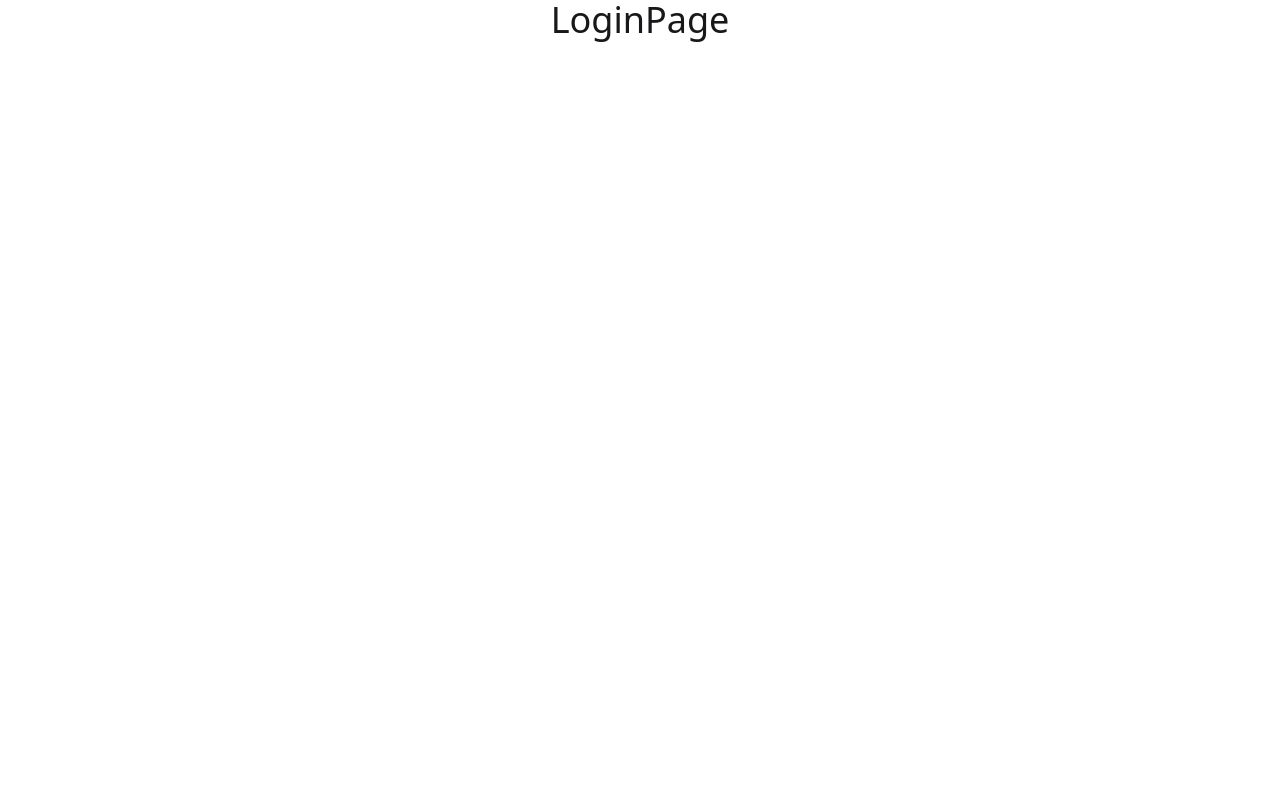
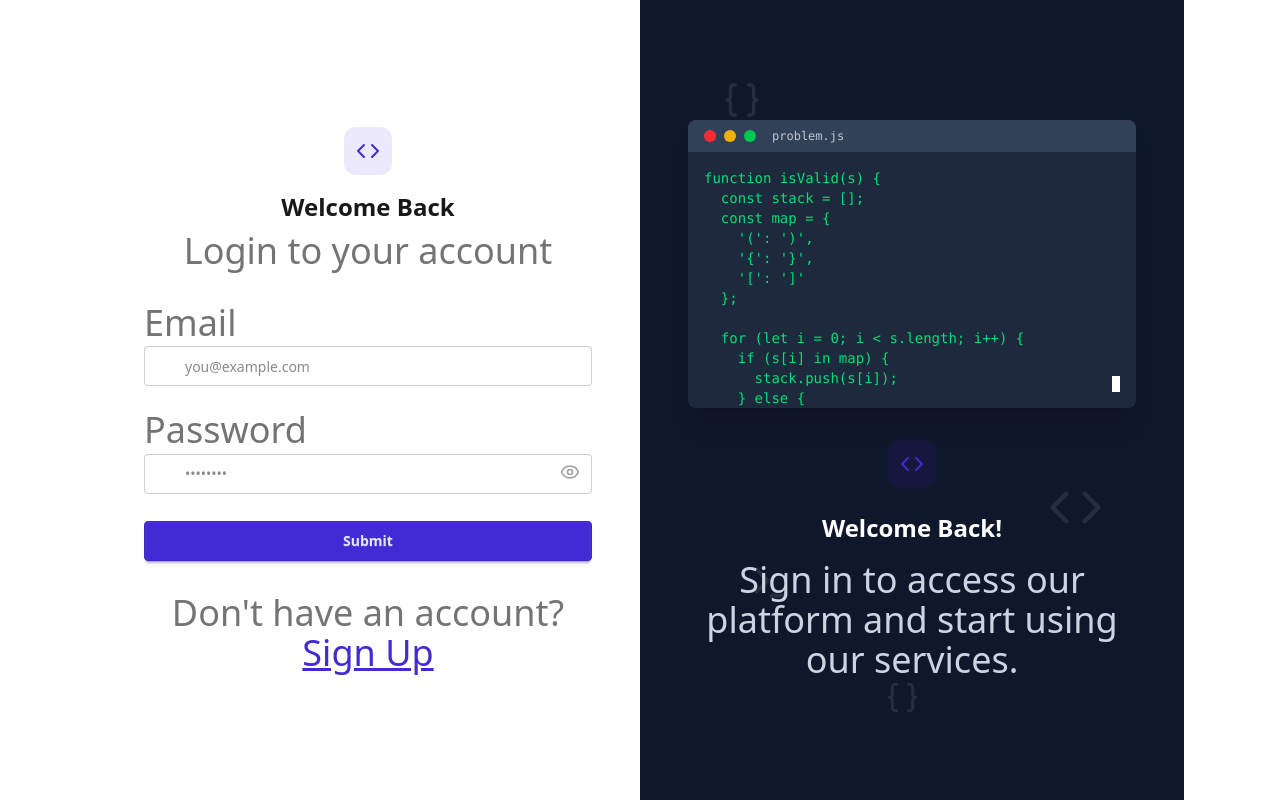
Before and after one commit to ADITYATHAKUR-21/Hardcode, a React (Vite) app in the folder Frontend/: page /login in a window 1280 px wide. Built offline with nearby package versions, Linux system fonts and the light colour scheme.

Commit message:
added temproary login page

```diff
--- a/Frontend/src/Adi.jsx
+++ /dev/null
@@ -1,9 +0,0 @@
-import React from 'react'
-
-const Adi = () => {
-  return (
-    <div>Aditya</div>
-  )
-}
-
-export default Adi
--- a/Frontend/src/components/AuthImagePattern.jsx
+++ b/Frontend/src/components/AuthImagePattern.jsx
@@ -1,9 +1,135 @@
 import React from 'react'
 
-const AuthImagePattern = ({title, subtitle}) => {
+
+import { Code, Terminal, FileCode, Braces } from "lucide-react"
+import { useEffect, useState } from "react"
+
+
+
+const CodeBackground = ({ title, subtitle }) => {
+  const [activeIndex, setActiveIndex] = useState(0)
+
+  // Code snippets to display in the background
+  const codeSnippets = [
+    `function twoSum(nums, target) {
+  const map = new Map();
+  for (let i = 0; i < nums.length; i++) {
+    const complement = target - nums[i];
+    if (map.has(complement)) {
+      return [map.get(complement), i];
+    }
+    map.set(nums[i], i);
+  }
+  return [];
+}`,
+    `class ListNode {
+  constructor(val = 0, next = null) {
+    this.val = val;
+    this.next = next;
+  }
+}
+
+function reverseList(head) {
+  let prev = null;
+  let current = head;
+  while (current) {
+    const next = current.next;
+    current.next = prev;
+    prev = current;
+    current = next;
+  }
+  return prev;
+}`,
+    `function isValid(s) {
+  const stack = [];
+  const map = {
+    '(': ')',
+    '{': '}',
+    '[': ']'
+  };
+
+  for (let i = 0; i < s.length; i++) {
+    if (s[i] in map) {
+      stack.push(s[i]);
+    } else {
+      const last = stack.pop();
+      if (map[last] !== s[i]) return false;
+    }
+  }
+
+  return stack.length === 0;
+}`,
+  ]
+
+  // Rotate through code snippets
+  useEffect(() => {
+    const interval = setInterval(() => {
+      setActiveIndex((prev) => (prev + 1) % codeSnippets.length)
+    }, 2000)
+    return () => clearInterval(interval)
+  }, [codeSnippets.length])
+
   return (
-    <div>AuthImagePattern</div>
+    <div className="hidden lg:flex flex-col items-center justify-center bg-slate-900 text-white p-12 relative overflow-hidden">
+      {/* Animated code symbols in background */}
+      <div className="absolute inset-0 opacity-10">
+        <div className="absolute top-[10%] left-[15%] animate-pulse">
+          <Braces size={40} />
+        </div>
+        <div className="absolute top-[30%] left-[80%] animate-pulse delay-300">
+          <FileCode size={50} />
+        </div>
+        <div className="absolute top-[70%] left-[20%] animate-pulse delay-700">
+          <Terminal size={45} />
+        </div>
+        <div className="absolute top-[60%] left-[75%] animate-pulse delay-500">
+          <Code size={55} />
+        </div>
+        <div className="absolute top-[85%] left-[45%] animate-pulse delay-200">
+          <Braces size={35} />
+        </div>
+        <div className="absolute top-[15%] left-[60%] animate-pulse delay-100">
+          <Terminal size={30} />
+        </div>
+      </div>
+
+      <div className="z-10 max-w-md flex flex-col items-center">
+        {/* Code editor mockup */}
+        <div className="w-full bg-slate-800 rounded-lg shadow-xl mb-8 overflow-hidden">
+          {/* Editor header */}
+          <div className="bg-slate-700 px-4 py-2 flex items-center">
+            <div className="flex space-x-2 mr-4">
+              <div className="w-3 h-3 rounded-full bg-red-500"></div>
+              <div className="w-3 h-3 rounded-full bg-yellow-500"></div>
+              <div className="w-3 h-3 rounded-full bg-green-500"></div>
+            </div>
+            <div className="text-xs font-mono opacity-70">problem.js</div>
+          </div>
+
+          {/* Code content */}
+          <div className="p-4 font-mono text-xs sm:text-sm overflow-hidden relative h-64">
+            <pre className="whitespace-pre-wrap text-green-400 transition-opacity duration-1000">
+              {codeSnippets[activeIndex]}
+            </pre>
+
+            {/* Blinking cursor */}
+            <div className="absolute bottom-4 right-4 w-2 h-4 bg-white animate-blink"></div>
+          </div>
+        </div>
+
+        {/* Logo */}
+        <div className="flex items-center justify-center mb-6">
+          <div className="w-12 h-12 rounded-xl bg-primary/10  flex items-center justify-center">
+            <Code className="w-6 h-6 text-primary" />
+          </div>
+        </div>
+
+        {/* Text content */}
+        <h2 className="text-2xl font-bold mb-4 text-center">{title}</h2>
+        <p className="text-slate-300 text-center">{subtitle}</p>
+      </div>
+    </div>
   )
 }
 
-export default AuthImagePattern
+export default CodeBackground
--- a/Frontend/src/page/LoginPage.jsx
+++ b/Frontend/src/page/LoginPage.jsx
@@ -1,9 +1,149 @@
-import React from 'react'
+import React, { useState} from 'react'
+import {useForm} from 'react-hook-form'
+import {zodResolver} from '@hookform/resolvers/zod'
+import {Link} from 'react-router-dom'
+import {ChartArea, Code, Eye, EyeOff, Loader,Lock, Mail}  from 'lucide-react'
+import {email, z} from 'zod'
+import AuthImagePattern from '../components/AuthImagePattern'
+
+
+
+const LoginSchema = z.object({
+  email : z.string().email( "Email dose note have @"),
+  password:z.string().min(6, 'password minLength 6 char.'),
+
+})
 
 const LoginPage = () => {
+
+
+  const [showPassword , setShowPassword] = useState(false);
+
+  // const {signup , isSigninUp} = useAuthStore()
+
+  const {
+    register,
+    handleSubmit,
+    formState:{errors},
+  } = useForm({
+    resolver:zodResolver(LoginSchema)
+  })
+
+  const onSubmit = async (data) => {
+    console.log(data);
+  }
+
   return (
-    <div>LoginPage</div>
+    <>
+    <div className='h-screen grid lg:grid-cols-2'>
+        <div className="flex flex-col justify-center items-center p-6 sm:p-12">
+        <div className="w-full max-w-md space-y-8">
+          {/* Logo */}
+          <div className="text-center mb-8">
+            <div className="flex flex-col items-center gap-2 group">
+              <div className="w-12 h-12 rounded-xl bg-primary/10 flex items-center justify-center group-hover:bg-primary/20 transition-colors">
+                <Code className="w-6 h-6 text-primary" />
+              </div>
+              <h1 className="text-2xl font-bold mt-2">Welcome Back </h1>
+              <p className="text-base-content/60">Login to your account</p>
+            </div>
+          </div>
+
+          {/* Form */}
+          <form onSubmit={handleSubmit(onSubmit)} className="space-y-6">
+
+            {/* Email */}
+            <div className="form-control">
+              <label className="label">
+                <span className="label-text font-medium">Email</span>
+              </label>
+              <div className="relative">
+                <div className="absolute inset-y-0 left-0 pl-3 flex items-center pointer-events-none">
+                  <Mail className="h-5 w-5 text-base-content/40" />
+                </div>
+                <input
+                  type="email"
+                  {...register("email")}
+                  className={`input input-bordered w-full pl-10 ${
+                    errors.email ? "input-error" : ""
+                  }`}
+                  placeholder="you@example.com"
+                />
+              </div>
+              {errors.email && (
+                <p className="text-red-500 text-sm mt-1">{errors.email.message}</p>
+              )}
+            </div>
+
+            {/* Password */}
+            <div className="form-control">
+              <label className="label">
+                <span className="label-text font-medium">Password</span>
+              </label>
+              <div className="relative">
+                <div className="absolute inset-y-0 left-0 pl-3 flex items-center pointer-events-none">
+                  <Lock className="h-5 w-5 text-base-content/40" />
+                </div>
+                <input
+                  type={showPassword ? "text" : "password"}
+                  {...register("password")}
+                  className={`input input-bordered w-full pl-10 ${
+                    errors.password ? "input-error" : ""
+                  }`}
+                  placeholder="••••••••"
+                />
+                <button
+                  type="button"
+                  className="absolute inset-y-0 right-0 pr-3 flex items-center"
+                  onClick={() => setShowPassword(!showPassword)}
+                >
+                  {showPassword ? (
+                    <EyeOff className="h-5 w-5 text-base-content/40" />
+                  ) : (
+                    <Eye className="h-5 w-5 text-base-content/40" />
+                  )}
+                </button>
+              </div>
+              {errors.password && (
+                <p className="text-red-500 text-sm mt-1">{errors.password.message}</p>
+              )}
+            </div>
+
+            {/* Submit Button */}
+            <button
+              type="submit"
+              className="btn btn-primary w-full"
+
+            >
+              Submit
+
+            </button>
+          </form>
+
+          {/* Footer */}
+          <div className="text-center">
+            <p className="text-base-content/60">
+              Don't have an account?{" "}
+              <Link to="/SignUp" className="link link-primary">
+                Sign Up
+              </Link>
+            </p>
+          </div>
+        </div>
+      </div>
+      {/* Right Side - Image/Pattern */}
+            <AuthImagePattern
+              title={"Welcome Back!"}
+              subtitle={
+                "Sign in to access our platform and start using our services."
+              }
+              />
+    </div>
+
+
+</>
   )
+
 }
 
 export default LoginPage
--- a/Frontend/src/page/SignUpPage.jsx
+++ b/Frontend/src/page/SignUpPage.jsx
@@ -19,7 +19,7 @@
 
   const [showPassword , setShowPassword] = useState(false);
 
-  // const {signup , isSigninUp} = useAuthStore()
+
 
   const {
     register,
@@ -154,19 +154,16 @@
           </div>
         </div>
       </div>
-
-       {/* Right Side - Image/Pattern */}
+      {/* Right Side - Image/Pattern */}
+            <AuthImagePattern
+              title={"Welcome to our platform!"}
+              subtitle={
+                "Sign up to access our platform and start using our services."
+              }
+              />
+    </div>
 
 
-    </div>
-
-    {/* Right Side - Image/Pattern */}
-      <AuthImagePattern
-        title={"Welcome to our platform!"}
-        subtitle={
-          "Sign up to access our platform and start using our services."
-        }
-        />
 </>
 
 
```
